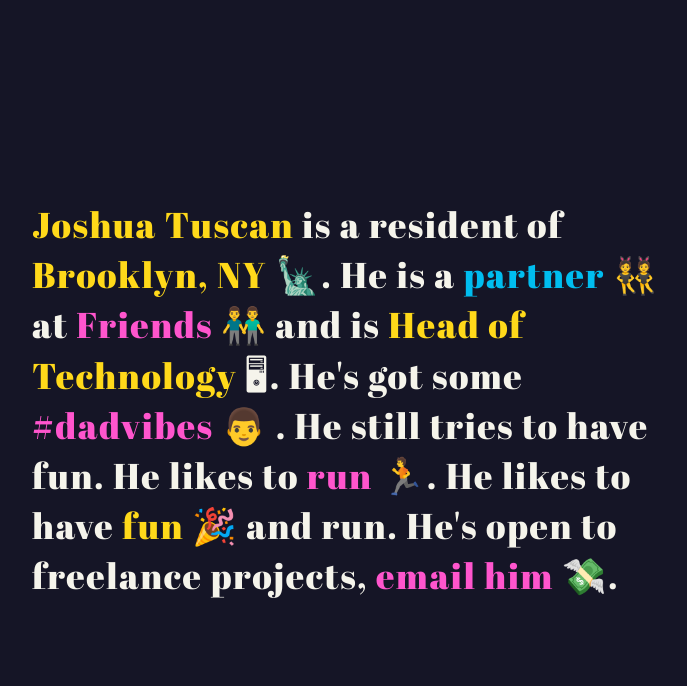
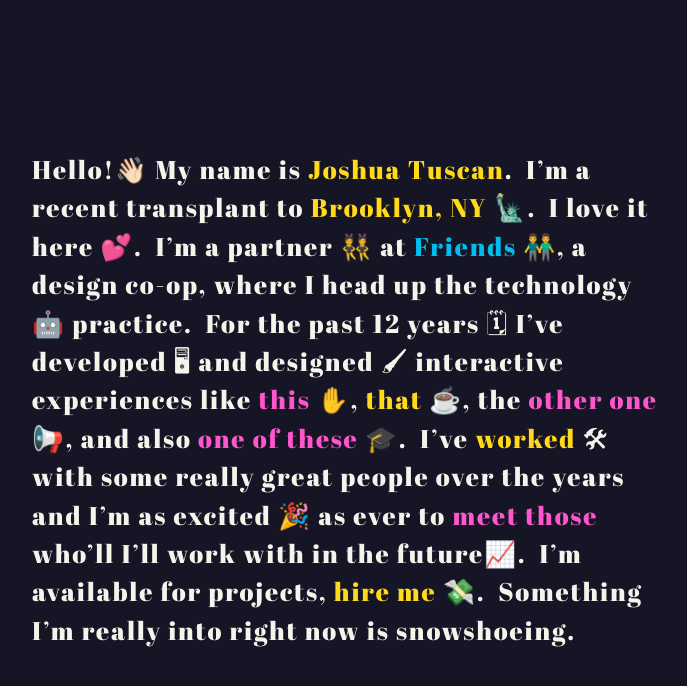
Before and after one commit to joshuatuscan/personal, a PHP site: page /index.html in a window 1280 px wide. Shown: the top 686 px of the page, without its empty margins (288-975 px from the left). Run offline with PHP 8.4, Linux system fonts and the light colour scheme; some libraries are stand-ins or nearby versions.

Commit message:
copy editing

```diff
--- a/index.html
+++ b/index.html
@@ -34,20 +34,30 @@
 	<link href='http://fonts.googleapis.com/css?family=Abril+Fatface' rel='stylesheet' type='text/css'>
 </head>
 <body>
+
 	<h1>
-		<a href="https://twitter.com/joshuatuscan" target="_blank">Joshua Tuscan</a> is a resident of <a href="https://instagram.com/joshuatuscan/" target="_blank">Brooklyn, NY</a> 🗽.
-		He is a <a href="http://www.linkedin.com/in/joshuatuscan" target="_blank">partner</a> 👯 at <a href="http://bff.co">Friends</a> 👬 and is <wbr><a href="https://github.com/joshuatuscan" target="_blank">Head of Technology</a> 🖥.
-		He's got some <a href="https://instagram.com/explore/tags/dadvibes/" target="_blank">#dadvibes</a> 👨 .
-		He still tries to have fun. He likes to <a href="http://smashrun.com/joshuatuscan/">run</a> 🏃.
-		He likes to have <a href="mailto:hello@joshuatuscan.com?subject=I like to have fun also!">fun</a> 🎉 and run.
-		He's open to freelance projects, <a href="mailto:hello@joshuatuscan.com?subject=Freelance inquiry">email him</a> 💸.
+		Hello!👋🏻 My name is <a href="https://twitter.com/joshuatuscan" target="_blank">Joshua Tuscan</a>.&nbsp;
+		I’m a recent transplant to <a href="https://instagram.com/joshuatuscan/" target="_blank">Brooklyn, NY</a> 🗽.&nbsp;
+		I love it here 💕.&nbsp;
+		I’m a partner 👯 at <a href="http://bff.co" target="_blank">Friends</a> 👬, a design co-op, where I head up the technology 🤖 practice.&nbsp;
+		For the past 12 years 🗓 I’ve developed 🖥 and designed 🖌 interactive experiences like <a href="https://highfive.com/" target="_blank">this</a> ✋, <a href="http://elmcoffeeroasters.com/" target="_blank">that</a> ☕️, the <a href="http://developer.dolby.com/" target="_blank">other one</a> 📢, and also <a href="http://schoolofthought.com/" target="_blank">one of these</a> 🎓.&nbsp;
+		I’ve <a href="http://www.linkedin.com/in/joshuatuscan" target="_blank">worked</a> 🛠 with some really great people over the years and I’m as excited 🎉 as ever to <a href="mailto:hello@joshuatuscan.com?subject=Hello!">meet those</a> who’ll I’ll work with in the future📈.&nbsp;
+		I’m available for projects, <a href="mailto:hello@joshuatuscan.com?subject=Freelance inquiry">hire me</a> 💸.&nbsp;
+		Something I’m really into right now is <span class="interest">pizza</span>.
 	</h1>
-
 
 	<!--scripts go here -->
 	<script src="https://ajax.googleapis.com/ajax/libs/jquery/2.1.3/jquery.min.js"></script>
 	<!-- <script src="scripts/events.js"></script> -->
 	<script>
+
+	var showText = function (target, message, index, interval) {
+	  if (index < message.length) {
+	    $(target).append(message[index++]);
+	    setTimeout(function () { showText(target, message, index, interval); }, interval);
+	  }
+	}
+
 	var rainBowLinks = function(el) {
 		var colors = [
 			"pink",
@@ -67,11 +77,33 @@
 	});
 
 	window.setInterval(function(){
+
 		$('a').each(function(i){
 			var el = $(this);
 			rainBowLinks(el);
 		});
 	}, 3000);
+
+	var pickThings = function() {
+		var interests = [
+			"yoga",
+			"Copa America",
+			"empanadas",
+			"running the Prospect Park loop",
+			"Benjamin Franklin",
+			"snowshoeing",
+			"motorcycles"
+		];
+		$('.interest').html('');
+		var chosen = interests[Math.floor(Math.random()*interests.length)];
+		showText(".interest", chosen, 0, 100);
+	};
+
+	pickThings();
+
+	window.setInterval(function() {
+		pickThings();
+	}, 10000);
 
 
 	</script>
--- a/styles/splash.css
+++ b/styles/splash.css
@@ -41,12 +41,12 @@ body {
 }
 
 h1 {
-	font-size: 40px;
-	font-size: 2.8vw;
+	font-size: 26px;
+	font-size: 2vw;
 	height: auto;
-	line-height: 1.4;
+	line-height: 1.5;
 	left: 50%;
-	letter-spacing: 1.5px;
+	letter-spacing: 1.8px;
 	position: absolute;
 	top: 50%;
 	transform: translateY(-50%) translateX(-50%);
@@ -84,17 +84,18 @@ a:hover {
 
 @media screen and (max-width: 900px) {
 	h1 {
-		font-size: 32px;
+		font-size: 20px;
+		font-size: 2.7vw;
 		width: 70%;
 	}
 }
 
 @media screen and (max-width: 666px) {
 	h1 {
-		font-size: 25px;
-		font-size: 8vw;
+		font-size: 20px;
+		font-size: 5.5vw;
 		left: auto;
-		padding: 5%;
+		padding: 7% 8%;
 		position: relative;
 		top: auto;
 		transform: translateY(0%) translateX(0%);
```
